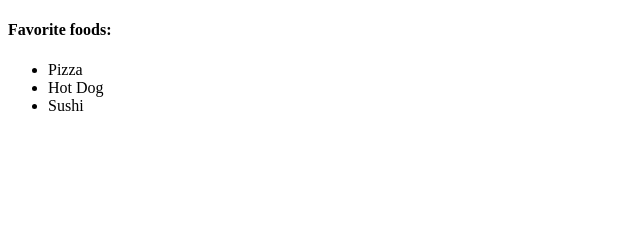
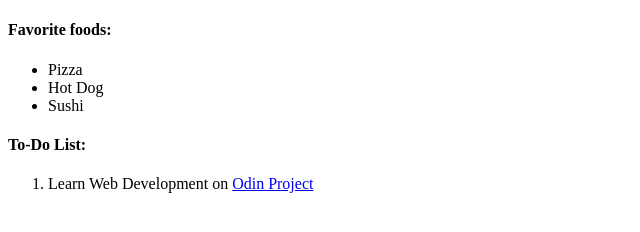
Before and after one commit to clonidine/odin-project, a plain HTML site: page lists/index.html in a window 1280 px wide. Shown: the whole page, without its empty margins (0-640 px from the left). Drawn offline with Linux system fonts and the light colour scheme.

Commit message:
feat(lists): add `To-Do List` section

```diff
--- a/lists/index.html
+++ b/lists/index.html
@@ -13,6 +13,10 @@
     <li>Hot Dog</li>
     <li>Sushi</li>
   </ul>
+  <h4>To-Do List:</h4>
+  <ol>
+    <li>Learn Web Development on <a href="https://www.theodinproject.com">Odin Project</a></li>
+  </ol>
 </body>
 
 </html>
```
